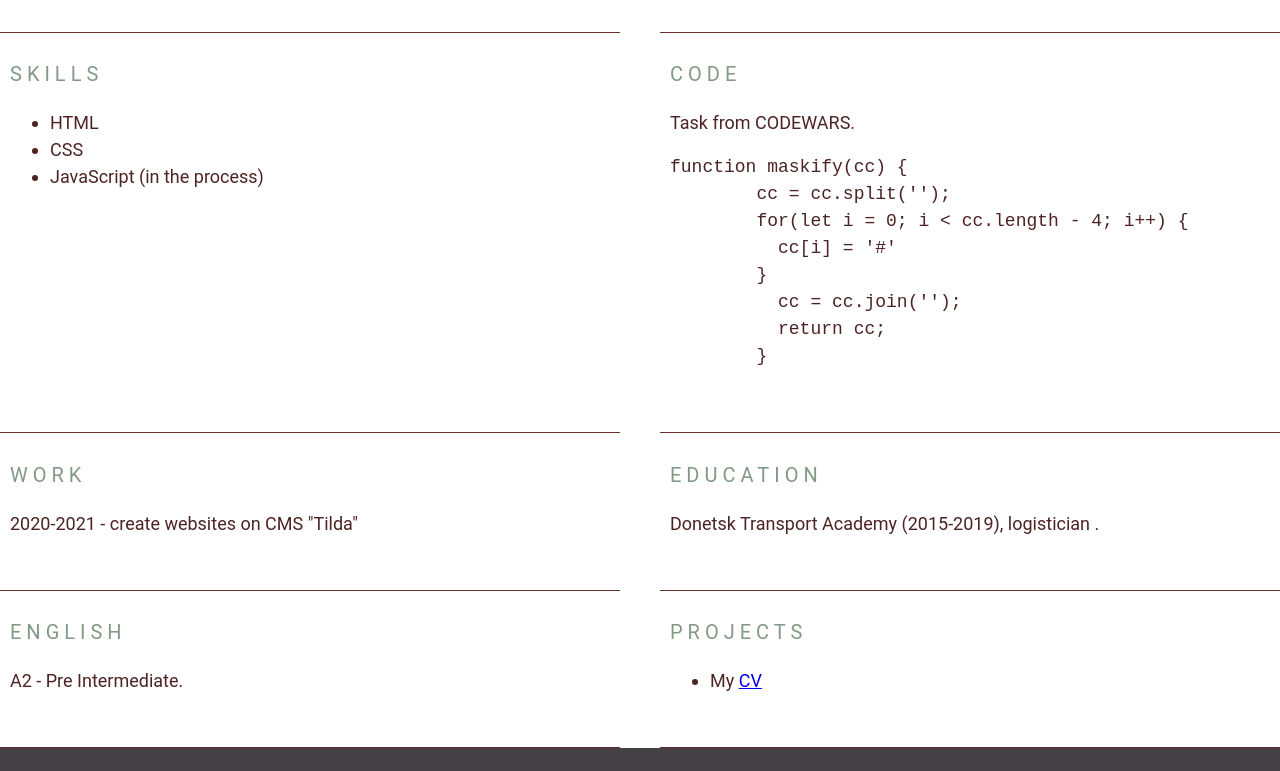
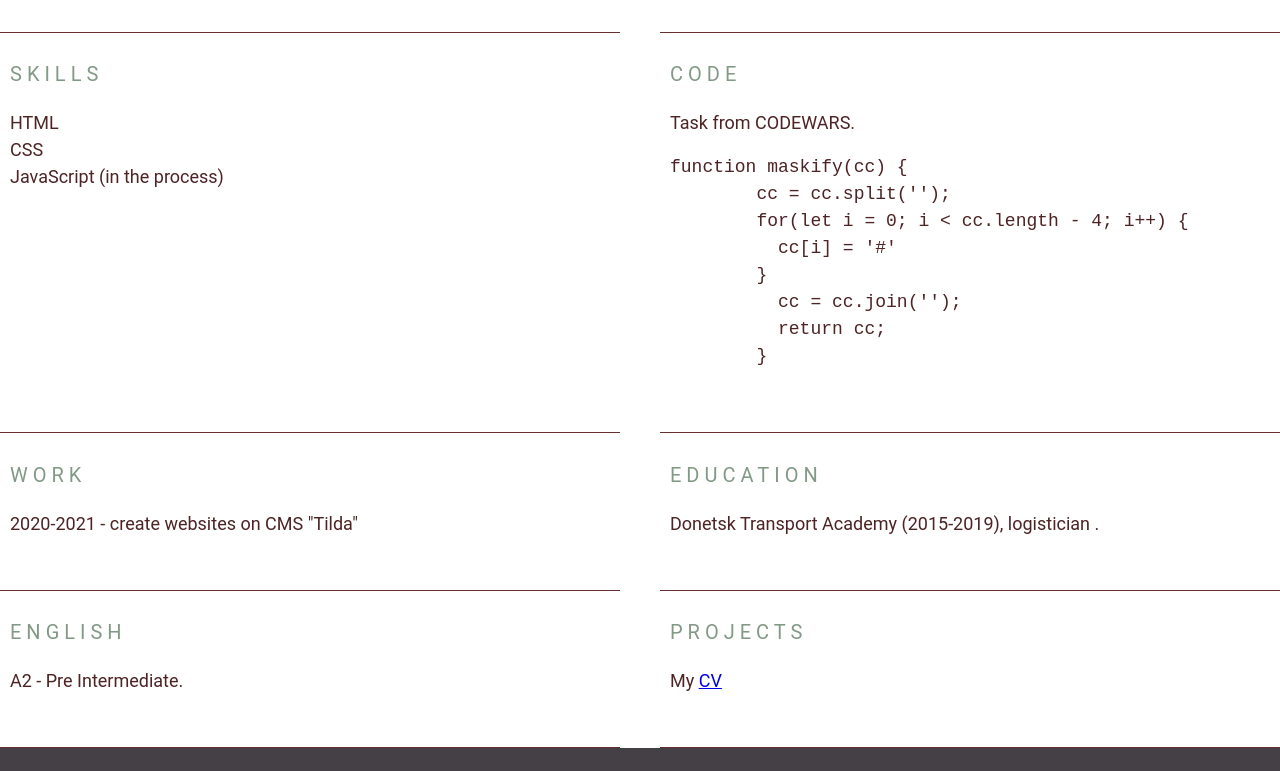
Before and after one commit to bormas/rsschool-cv, a plain HTML site: page index.html in a window 1280 px wide. Shown: the part 574-1345 px from the top of the page. Drawn offline with Linux system fonts and the light colour scheme.

Commit message:
refactor index html

```diff
--- a/index.html
+++ b/index.html
@@ -70,7 +70,7 @@
         </section>
         <section class="section" id="skills">
           <h2 class="section-title">Skills</h2>
-           <ul>
+           <ul class="section-list">
             <li>HTML</li>
             <li>CSS</li>
             <li>JavaScript (in the process)</li>
@@ -103,7 +103,7 @@
         </section>
         <section class="section" id="projects">
           <h2 class="section-title">Projects</h2>
-            <ul>
+            <ul class="section-list">
               <li> My <a href="https://bormas.github.io/rsschool-cv/cv">CV</a> </li>
             </ul>
         </section>
```
